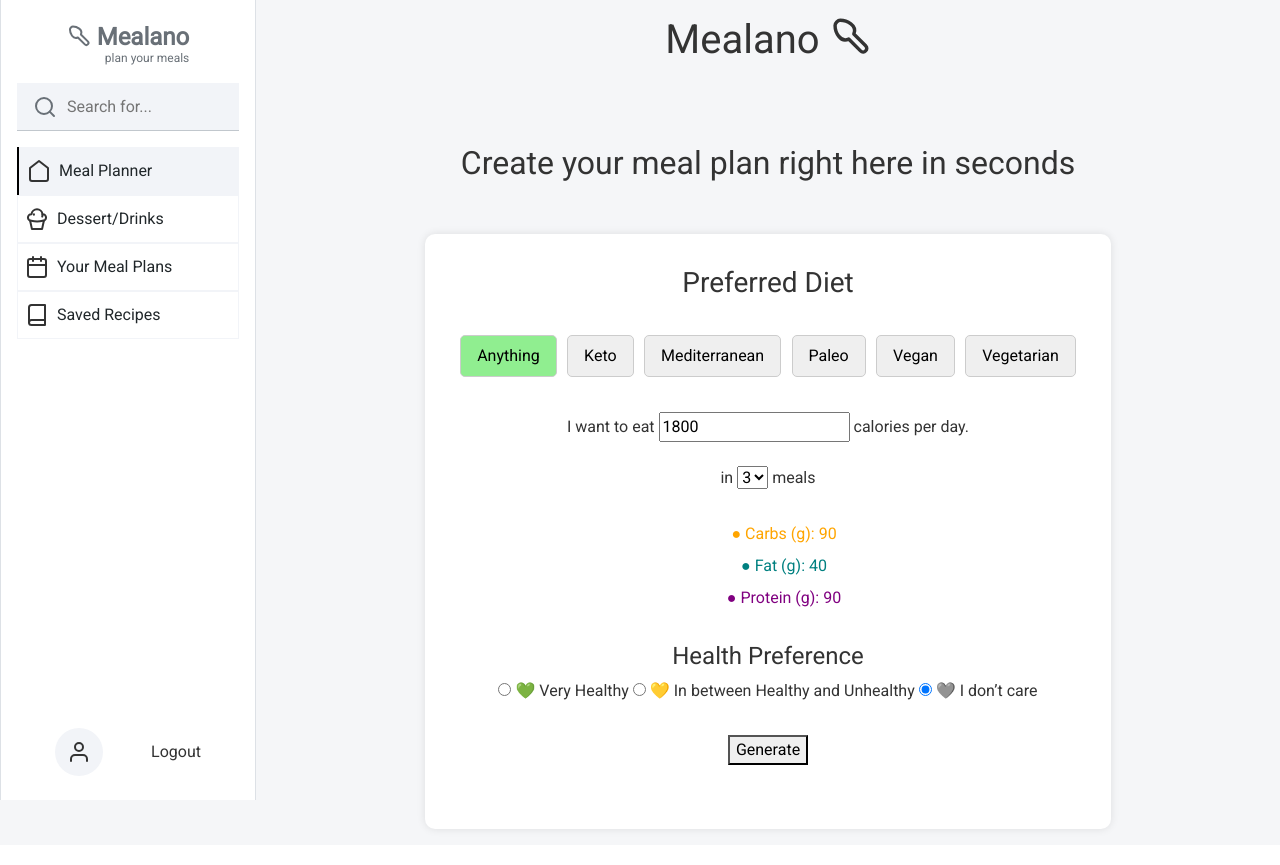
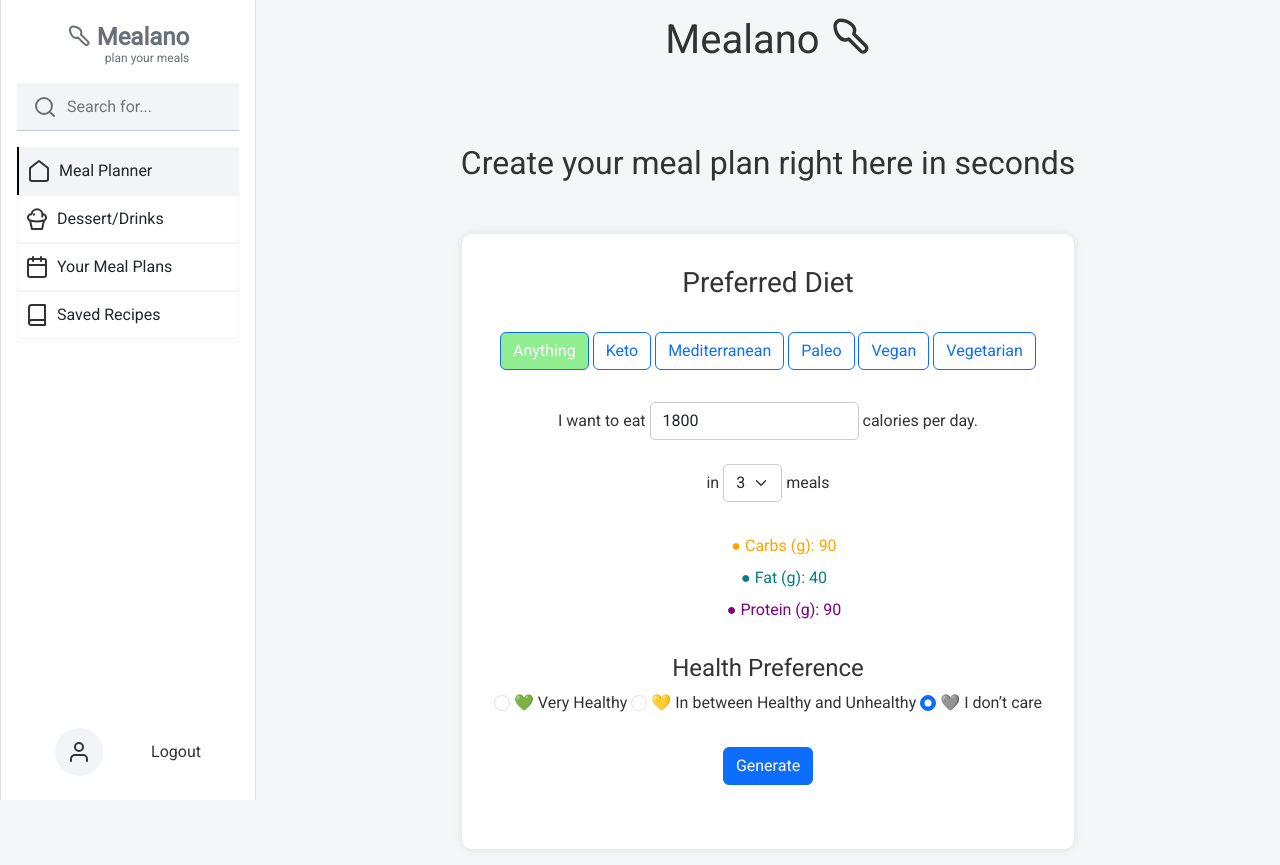
Before and after one commit to KireStrings/Meal-Planner, a Flask app: page /dashboard in a window 1280 px wide. Before the commit the page ends 834 px from the top, so only its background shows below. Run offline with Flask 3, Linux system fonts and the light colour scheme; the visitor is signed in with stand-in values (Sample User, id 1).

Commit message:
refactor: standardize button and form control styles

```diff
--- a/app/static/dashboard.css
+++ b/app/static/dashboard.css
@@ -26,15 +26,8 @@ header .spoon svg {
     margin: 2em 0;
 }
 
-.diet {
-    padding: 0.5em 1em;
-    margin: 0.2em;
-    border: 1px solid #ccc;
-    border-radius: 5px;
-    cursor: pointer;
-}
-
 .diet.selected {
+    color: white;
     background-color: lightgreen;
 }
 
@@ -42,6 +35,12 @@ header .spoon svg {
 .macro-notes,
 .generate-btn {
     margin: 2em 0;
+}
+
+.calorie-form input,
+.calorie-form select {
+    display: inline-block;
+    width: auto;
 }
 
 .macro-notes li {
--- a/app/static/dashboard.js
+++ b/app/static/dashboard.js
@@ -80,7 +80,7 @@ document.addEventListener("DOMContentLoaded", function () {
             <div>
               <a href="${r.sourceUrl}" target="_blank" rel="noopener noreferrer">${r.title}</a><br>
               <span>1 serving</span><br>
-              <button class="save-recipe-btn" data-recipe='${JSON.stringify({
+              <button class="btn btn-sm btn-outline-primary save-recipe-btn" data-recipe='${JSON.stringify({
                 id: r.id,
                 title: r.title,
                 image: r.image,
@@ -110,7 +110,7 @@ document.addEventListener("DOMContentLoaded", function () {
     // Add "Save Meal Plan" button
     const savePlanBtn = document.createElement("button");
     savePlanBtn.textContent = "💾 Save Meal Plan";
-    savePlanBtn.className = "save-mealplan-btn";
+    savePlanBtn.className = "btn btn-sm btn-outline-primary save-mealplan-btn";
     savePlanBtn.style.marginTop = "20px";
     resultsContainer.appendChild(savePlanBtn);
   });
--- a/app/static/style.css
+++ b/app/static/style.css
@@ -45,13 +45,8 @@ body {
     box-shadow: 0 2px 4px rgba(0,0,0,0.05);
 }
 
-.form-container {
-    background: white;
-    padding: 30px 40px;
-    border-radius: 8px;
-    box-shadow: 0 4px 8px rgba(0,0,0,0.1);
-    width: 300px;
-    text-align: center;
+.card-header {
+    background-color: transparent;
 }
 
 header h1 {
@@ -69,67 +64,14 @@ h2 {
     text-align: left;
 }
 
-.form-control {
-    width: 100%;
-    padding: 10px;
-    margin-top: 5px;
-    box-sizing: border-box;
+.form-control,
+.form-select {
     border: 1px solid #ccc;
-    border-radius: 4px;
-}
-
-.form-control.is-invalid {
-    border-color: #dc3545;
+    border-radius: 5px;
 }
 
 .invalid-tooltip {
-    top: 100%;
-    z-index: 5;
-    width: fit-content;
-    max-width: 100%;
-    padding: .25rem .5rem;
-    margin-top: .1rem;
-    font-size: .875rem;
-    color: #fff;
-    background-color: #dc3545;
-    border-radius: .25rem;
-}
-
-.btn {
-    display: flex;
-    justify-content: center;
-    align-items: center;
-    gap: 8px;
-    padding: 10px;
-    background-color: #0077cc;
-    color: white;
-    border: none;
-    border-radius: 4px;
-    cursor: pointer;
-    font-size: .8rem;
-}
-
-.btn.link {
-    background: white;
-    border: 1px solid #007bff;
-    color: #007bff;
-}
-
-.btn.disabled {
-    background: #ccc;
-    color: #666;
-    cursor: default;
-}
-.btn.link.disabled {
-    background: white;
-    border: 1px solid #ccc;
-    color: #666;
-}
-
-.btn:not(.disabled):hover {
-    /*background-color: #005fa3;*/
-    /*background-color: #0056b3;*/
-    opacity: 0.9;
+    position: relative;
 }
 
 .diet-box {
@@ -141,25 +83,8 @@ h2 {
     margin-top: 2em;
 }
 
-.btn:hover {
-background-color: #005fa3;
-}
-
-
 .diet-options {
     margin: 2em 0;
-}
-
-.diet {
-    padding: 0.5em 1em;
-    margin: 0.2em;
-    border: 1px solid #ccc;
-    border-radius: 5px;
-    cursor: pointer;
-}
-
-.diet.selected {
-    background-color: lightgreen;
 }
 
 .calorie-form,
--- a/app/templates/account.html
+++ b/app/templates/account.html
@@ -37,7 +37,7 @@
             </div>
 
             <div class="form-group">
-                {{ form.submit(class="btn") }}
+                {{ form.submit(class="btn btn-primary") }}
             </div>
         </form>
     </div>
--- a/app/templates/dashboard.html
+++ b/app/templates/dashboard.html
@@ -18,20 +18,20 @@
       <h3>Preferred Diet</h3>
 
       <div class="diet-options">
-        <button class="diet selected">Anything</button>
-        <button class="diet">Keto</button>
-        <button class="diet">Mediterranean</button>
-        <button class="diet">Paleo</button>
-        <button class="diet">Vegan</button>
-        <button class="diet">Vegetarian</button>
+        <button class="btn btn-outline-primary diet selected">Anything</button>
+        <button class="btn btn-outline-primary diet">Keto</button>
+        <button class="btn btn-outline-primary diet">Mediterranean</button>
+        <button class="btn btn-outline-primary diet">Paleo</button>
+        <button class="btn btn-outline-primary diet">Vegan</button>
+        <button class="btn btn-outline-primary diet">Vegetarian</button>
       </div>
 
       <div class="calorie-form">
         <label for="calories">I want to eat</label>
-        <input type="number" name="calories" value="1800" min="0"> calories per day.
+        <input type="number" class="form-control" name="calories" value="1800" min="0"> calories per day.
         <br><br>
         in
-        <select name="meals">
+        <select name="meals" class="form-select">
           <option value="1">1</option>
           <option value="2">2</option>
           <option value="3" selected>3</option>
@@ -52,14 +52,14 @@
       <div class="health-options">
         <h4>Health Preference</h4>
         <div class="health-choice">
-          <label><input type="radio" name="health" value="veryHealthy"> 💚 Very Healthy</label>
-          <label><input type="radio" name="health" value="mediumHealthy"> 💛 In between Healthy and Unhealthy</label>
-          <label><input type="radio" name="health" value="noPreference" checked> 🩶 I don’t care</label>
+          <label><input type="radio" class="form-check-input" name="health" value="veryHealthy"> 💚 Very Healthy</label>
+          <label><input type="radio" class="form-check-input" name="health" value="mediumHealthy"> 💛 In between Healthy and Unhealthy</label>
+          <label><input type="radio" class="form-check-input" name="health" value="noPreference" checked> 🩶 I don’t care</label>
         </div>
       </div>
 
       <div>
-        <button class="generate-btn" id="generate-btn">Generate</button>
+        <button class="btn btn-primary generate-btn" id="generate-btn">Generate</button>
       </div>
     </div>
 
--- a/app/templates/login.html
+++ b/app/templates/login.html
@@ -3,6 +3,7 @@
 <head>
     <meta charset="UTF-8">
     <title>Login - Mealano</title>
+    <link href="https://cdn.jsdelivr.net/npm/bootstrap@5.3.0/dist/css/bootstrap.min.css" rel="stylesheet">
     <link rel="stylesheet" href="{{ url_for('static', filename='auth.css') }}">
 </head>
 <body>
@@ -19,7 +20,7 @@
                 {{ form.password.label }}<br>{{ form.password(class="form-control") }}
             </div>
             <div class="form-group">
-                {{ form.submit(class="btn") }}
+                {{ form.submit(class="btn btn-primary") }}
             </div>
         </form>
         <p>New to Mealano? <a href="{{ url_for('auth.register') }}">Sign up</a></p>
--- a/app/templates/recipe_details.html
+++ b/app/templates/recipe_details.html
@@ -43,9 +43,9 @@
                 {{ "Saved" if recipe.saved else "Save" }}
             </button>
             {% if recipe.source_url and recipe.source_name %}
-                <a class="btn link" href="{{ recipe.source_url }}">{{ icon('external-link') }}{{ recipe.source_name }}</a>
+                <a class="btn btn-outline-primary" href="{{ recipe.source_url }}">{{ icon('external-link') }}{{ recipe.source_name }}</a>
             {% else %}
-                <a class="btn link disabled">No Source</a>
+                <a class="btn btn-outline-primary disabled" aria-disabled="true">No Source</a>
             {% endif %}
         </div>
     </div>
--- a/app/templates/recipes.html
+++ b/app/templates/recipes.html
@@ -10,7 +10,7 @@
 
     <div class="recipes-page">
         <div class="search-filters">
-            <select name="sort">
+            <select name="sort" class="form-select">
                 <option value="relevance">Sort by Relevance</option>
                 <option value="recent">Most Recent</option>
             </select>
--- a/app/templates/register.html
+++ b/app/templates/register.html
@@ -3,6 +3,7 @@
 <head>
     <meta charset="UTF-8">
     <title>Register - Mealano</title>
+    <link href="https://cdn.jsdelivr.net/npm/bootstrap@5.3.0/dist/css/bootstrap.min.css" rel="stylesheet">
     <link rel="stylesheet" href="{{ url_for('static', filename='auth.css') }}">
 </head>
 <body>
@@ -22,7 +23,7 @@
                 {{ form.password.label }}<br>{{ form.password(class="form-control") }}
             </div>
             <div class="form-group">
-                {{ form.submit(class="btn") }}
+                {{ form.submit(class="btn btn-primary") }}
             </div>
         </form>
         <p>Already have an account? <a href="{{ url_for('auth.login') }}">Login here</a></p>
```
Also changed, not shown: app/static/auth.css (+0 -19 lines), app/static/dessert_drinks.css (+3 -19 lines), app/templates/dessert_drinks_page.html (+6 -6 lines), app/templates/search.html (+8 -8 lines).
